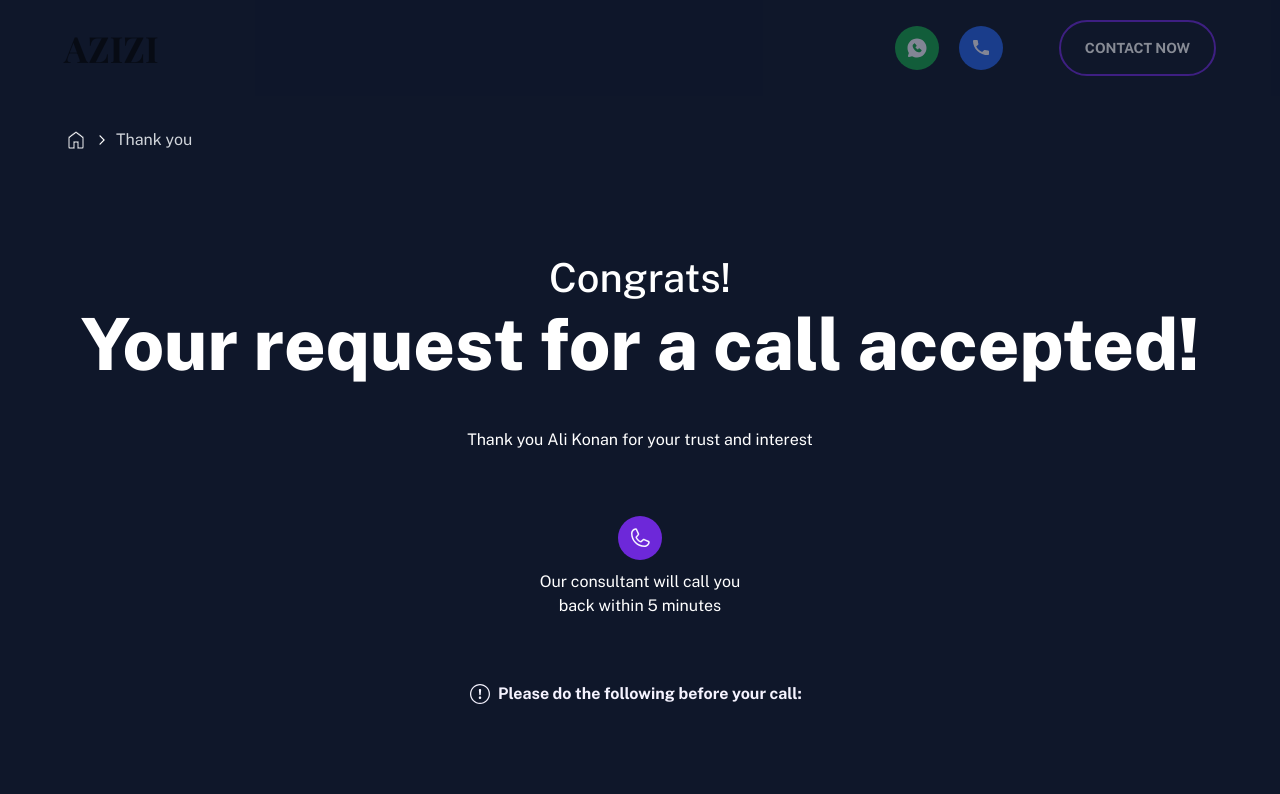
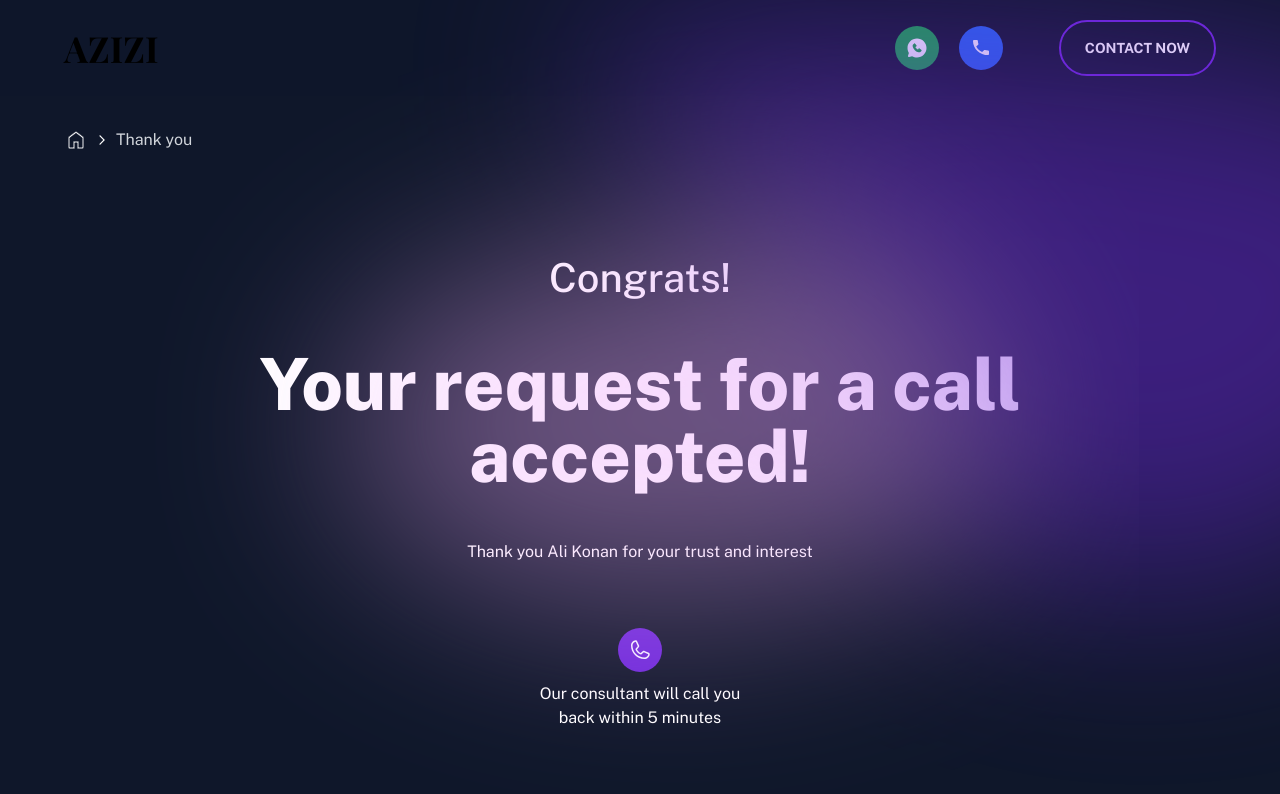
Before and after one commit to jedinrk/quiz_test, a Next.js app: page / in a window 1280 px wide. Shown: the top 794 px of the page. Built offline with nearby package versions, Linux system fonts and the light colour scheme; a web font is replaced by a local one.

Commit message:
added background as a component

```diff
--- /dev/null
+++ b/app/components/Background/BackgroundComponent.tsx
@@ -0,0 +1,15 @@
+import React from 'react'
+import Image from 'next/image'
+import EllipseTopRight from '../../assets/ellipse_top_right.svg'
+import EllipseCenter from '../../assets/ellipse_center.svg'
+
+function BackgroundComponent() {
+  return (
+    <div className='absolute w-screen	h-screen -z-1 opacity-60'>
+      <Image src={EllipseTopRight} alt='bg-top-right' className='absolute top-0 right-0'/>
+      <Image src={EllipseCenter} alt='bg-center' className='absolute top-1/2 left-1/2 -translate-x-2/4 -translate-y-2/4'/>
+    </div>
+  )
+}
+
+export default BackgroundComponent
--- a/app/components/Navbar/NavBar.tsx
+++ b/app/components/Navbar/NavBar.tsx
@@ -14,7 +14,8 @@ const playfair = Playfair_Display({
 
 const NavBar = () => {
   return (
-    <nav className="flex justify-between items-center	pl-[64px] pr-[64px] pt-[20px] pb-[20px] opacity-50 bg-slate-900">
+    <nav className="flex justify-between items-center	pl-[64px] pr-[64px] pt-[20px] pb-[20px] bg-slate-900/50">
+      {/* opacity-50 */}
       <span className={`text-4xl font-bold ${playfair.className}`}>AZIZI</span>
       <ul className="flex items-center m-0">
         <li className="mx-[20px]">
--- a/app/page.tsx
+++ b/app/page.tsx
@@ -6,43 +6,44 @@ import Breadcrumb from "./components/Breadcrumb/Breadcrumb";
 import PhoneIcon from "../public/phoneVioletIcon.svg";
 
 import warningSvg from "../public/warning.svg";
+import BackgroundComponent from "./components/Background/BackgroundComponent";
 
 const WarningIcon = () => <Image src={warningSvg} alt="Warning Icon" />;
 
 export default function Home() {
   return (
-    <main>
-      {/* <Image className="absolute container m-0 p-0" src={EllipseOne} alt="" /> */}
+    <main className="relative">
+      <BackgroundComponent />
       <NavBar />
       <Breadcrumb />
       <div className="flex flex-col items-center my-[64px]">
-        <div className="text-center text-white text-[40px] font-medium">
+        <h2 className="text-center text-white text-[40px] font-medium">
           Congrats!
-        </div>
-        <div className="text-center text-white text-7xl font-extrabold">
+        </h2>
+        <h1 className="mt-[40px] w-[1018px] text-center text-white text-7xl font-extrabold">
           Your request for a call accepted!
-        </div>
-        <div className="mt-[48px] mb-[64px] text-center text-white text-base font-normal">
+        </h1>
+        <h6 className="mt-[48px] mb-[64px] text-center text-white text-base font-normal">
           Thank you Ali Konan for your trust and interest
-        </div>
+        </h6>
         <Image src={PhoneIcon} alt="" />
-        <div className="w-[232px] mt-[10px] text-center text-white text-base font-normal">
+        <label className="w-[232px] mt-[10px] text-center text-white text-base font-normal">
           Our consultant will call you back within 5 minutes
-        </div>
+        </label>
         <div className="mt-[64px] mb-[32px] flex justify-center items-center">
           <WarningIcon />
-          <div className="mx-[8px] text-center text-violet-50 text-base font-bold">
+          <label className="mx-[8px] text-center text-violet-50 text-base font-bold">
             Please do the following before your call:
-          </div>
+          </label>
         </div>
       </div>
       <MultiStepForm />
       <div className="mt-[34px] flex flex-col items-center ">
-        <div className="max-w-[420px] text-center text-gray-300 text-[13px] font-normal">
+        <label className="max-w-[420px] text-center text-gray-300 text-[13px] font-normal">
           We value your privacy at AZIZI. Your contact information is never
           shared with any third party and will remain internal where you can opt
           out at any time.
-        </div>
+        </label>
       </div>
     </main>
   );
```
Also changed, not shown: app/assets/ellipse_center.svg (added), app/assets/ellipse_top_right.svg (added).
